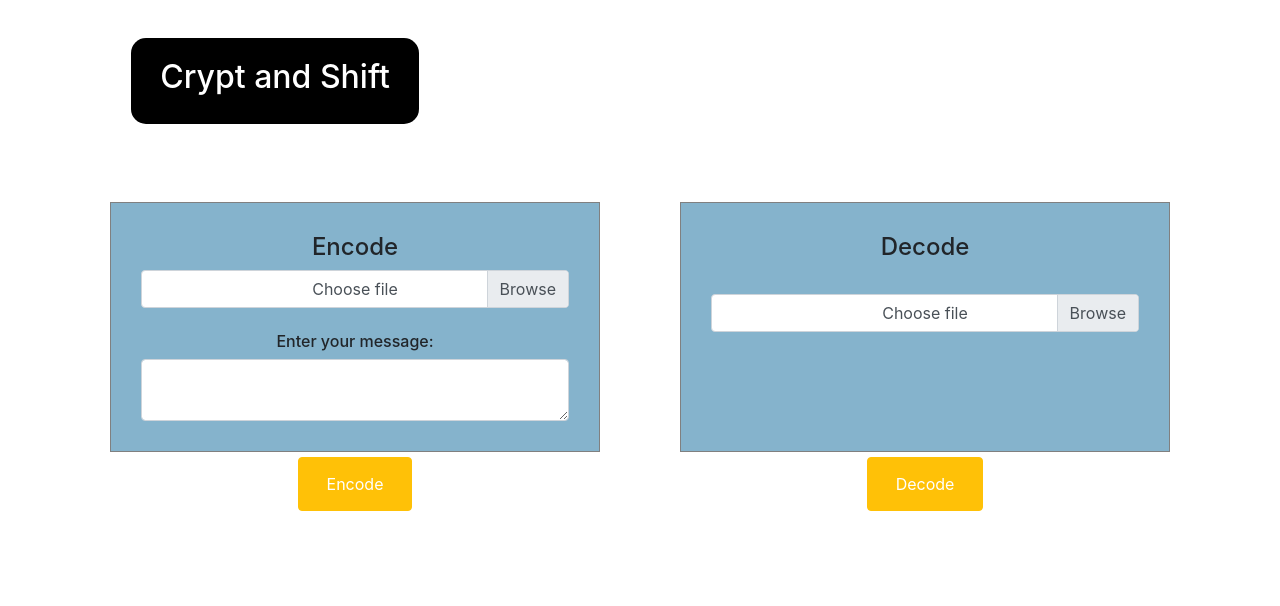
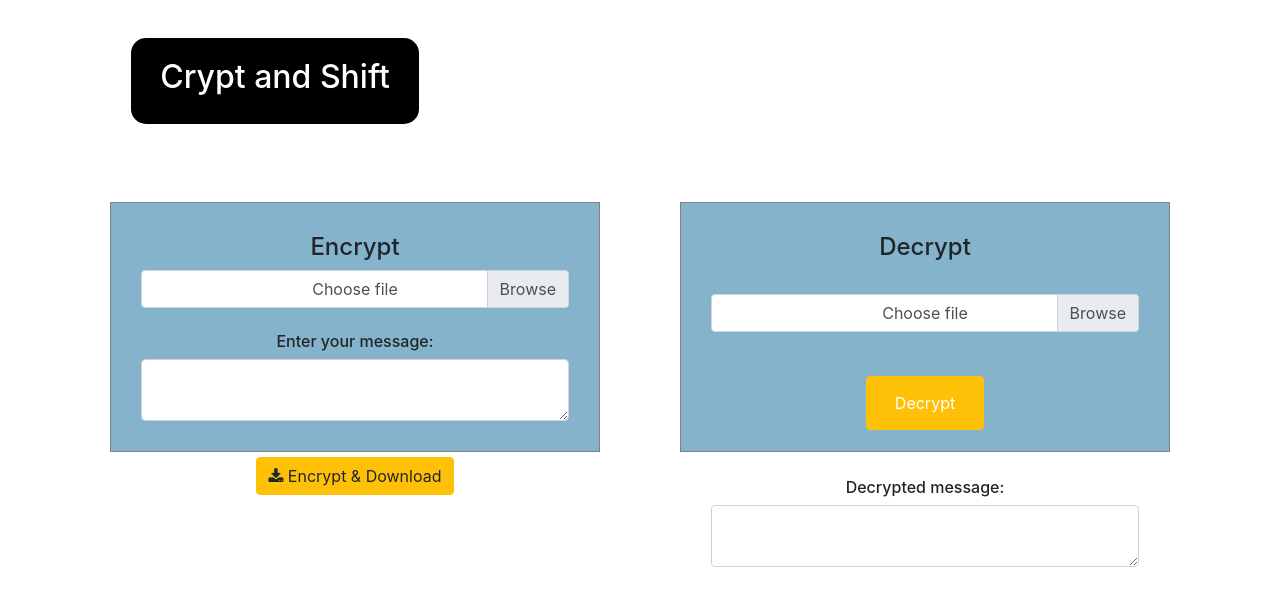
Before and after one commit to mrggaebsong/crypt-and-shift, a Vue app: page /stegano in a window 1280 px wide. Shown: the top 606 px of the page. Built offline with nearby package versions, Linux system fonts and the light colour scheme.

Commit message:
Update Stegano.vue

```diff
--- a/src/components/steganography/Stegano.vue
+++ b/src/components/steganography/Stegano.vue
@@ -2,7 +2,7 @@
 	<div class="container-stegano">
         <div class="row">
             <div class="col">
-                <h4>Encode</h4>
+                <h4>Encrypt</h4>
                 <form>
                     <div class="form-group">
                         <form>
@@ -19,14 +19,13 @@
                     </div>
                 </form>
                 <div class="encode">
-                    <button class="btn btn-warning" v-on:click="stegEncode()">
-                        <a class="nav-link">Encode</a>
-                    </button>
+                    <link rel="stylesheet" href="https://cdnjs.cloudflare.com/ajax/libs/font-awesome/4.7.0/css/font-awesome.min.css">
+                    <button class="btn btn-warning" v-on:click="stegEncode()"><i class="fa fa-download"></i> Encrypt & Download</button>
                 </div>
             </div>
 
             <div class="col">
-                <h4>Decode</h4>
+                <h4>Decrypt</h4>
                     <form>
                         <div class="form-group">
                             <br>
@@ -35,20 +34,26 @@
                                     <div class="custom-file">
                                         <input type="file" class="custom-file-input" id="customFile" v-on:change="handleFileUpload()">
                                         <label class="custom-file-label" for="customFile">Choose file</label>
-                                    </div>
+                                   <br><br>
+
+                        <button class="btn btn-warning" v-on:click="stegDecode()">
+                            <a class="nav-link">Decrypt</a>
+                        </button>
+                    </div>
                                 </form>
                             </div>
                         </div>
                     </form>
-                    <div class="decode">
-                        <button class="btn btn-warning" v-on:click="stegDecode()">
-                            <a class="nav-link">Decode</a>
-                        </button>
-                    </div>
+                    <br><br>
+                    <h6>Decrypted message:</h6>
+                    <div class="form-group">
+                            <textarea class="form-control" rows="2" id="comment" v-model="decryptMessage"></textarea>
+                        </div>
                 </div>
             </div>
         </div>
 </template>
+
 
 <script>
     import axios from 'axios';
```
